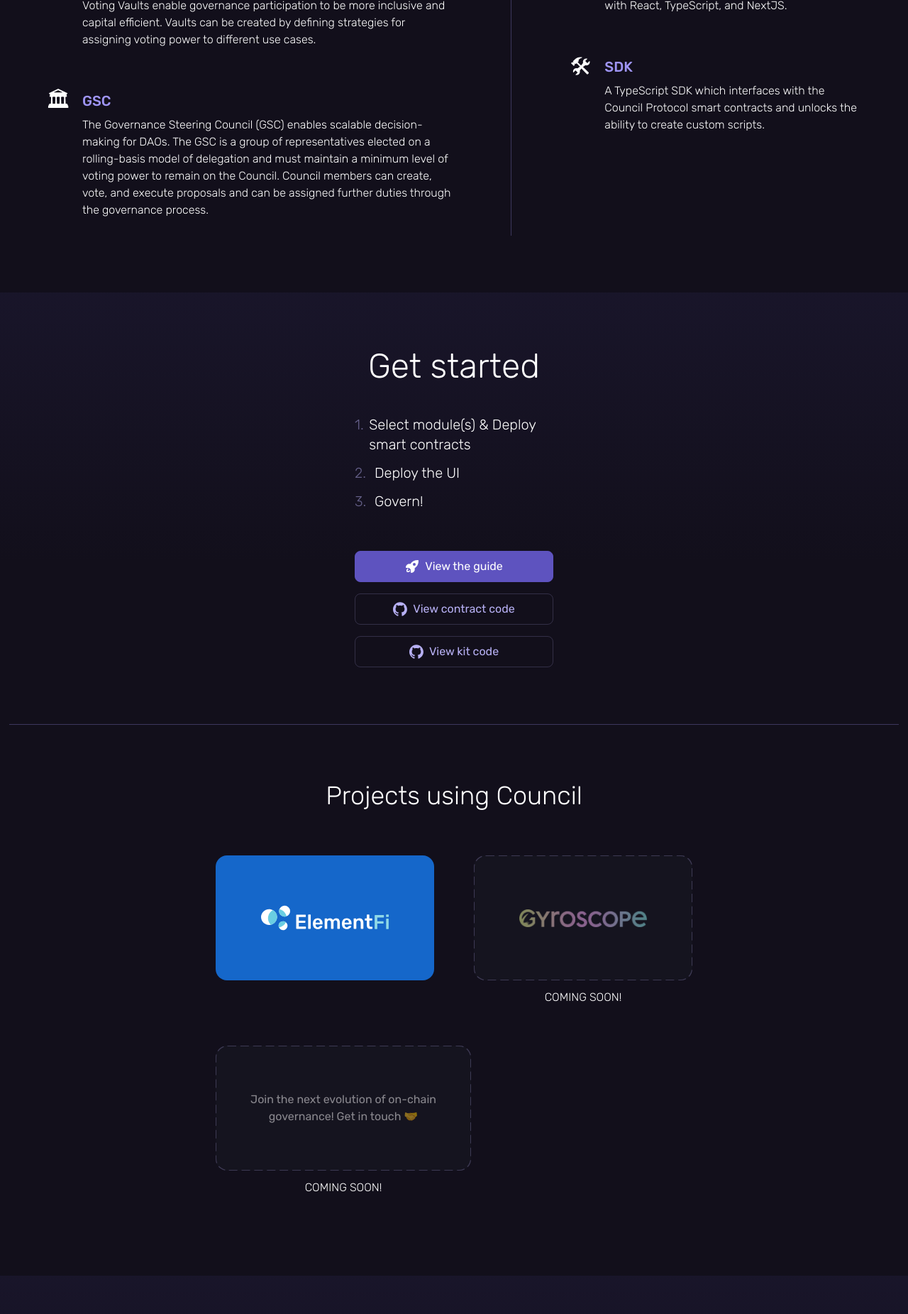
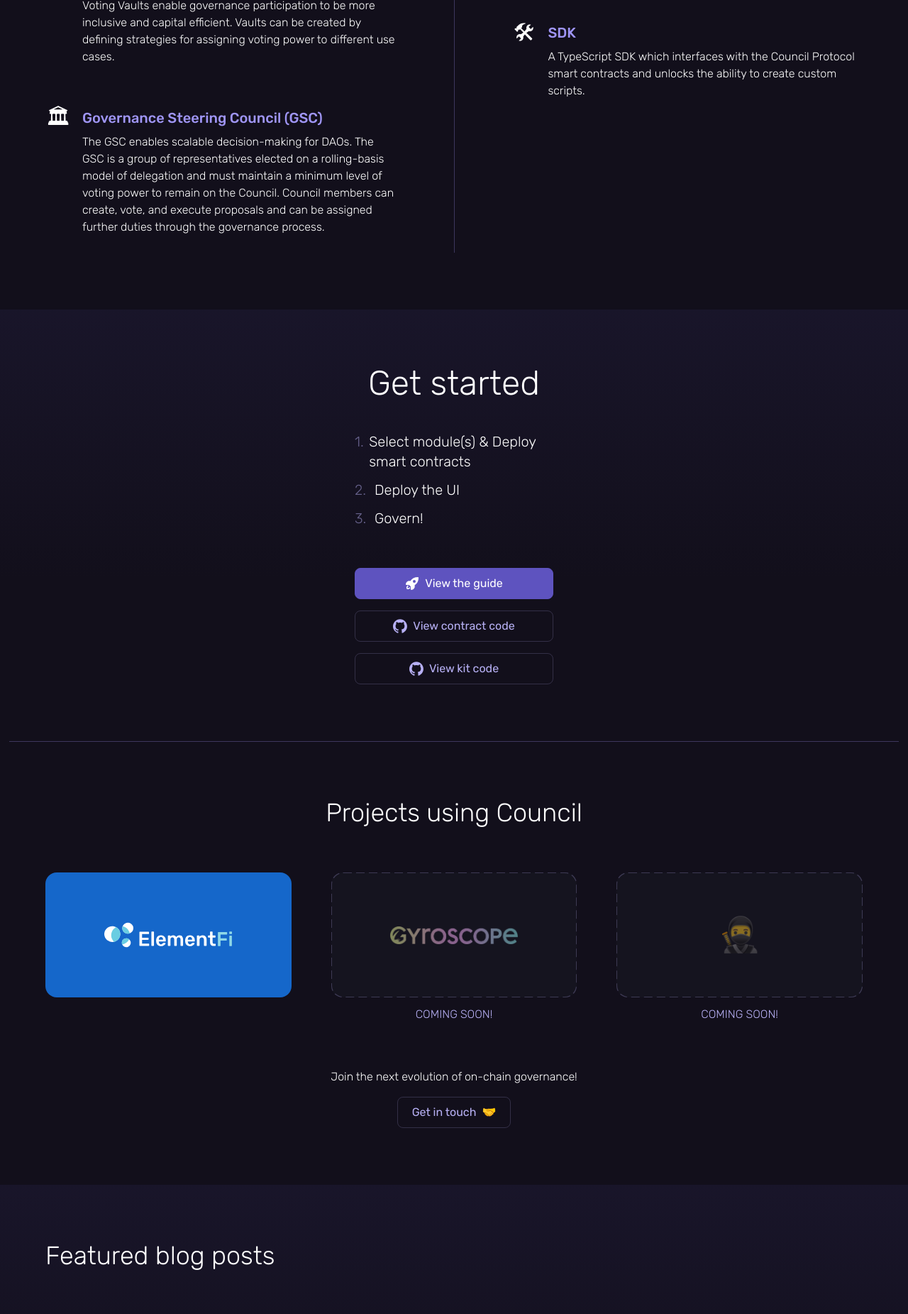
Before and after one commit to delvtech/council-kit, a React (Vite) app in the folder apps/landing-page/: page / in a window 1280 px wide. Shown: the part 1760-3611 px from the top of the page at 71% size. Built offline with nearby package versions, Linux system fonts and the light colour scheme; the HTML template or start-up script is replaced by a standard one.

Commit message:
Misc landing page polish (#279)

```diff
--- a/apps/landing-page/src/App.tsx
+++ b/apps/landing-page/src/App.tsx
@@ -34,7 +34,6 @@ function App(): ReactElement {
               <div className="flex gap-4">
                 <LinkButton
                   href="https://github.com/element-fi/council-kit/wiki/Getting-Started"
-                  target="_blank"
                   variant="primary"
                 >
                   <RocketLaunchIcon className="w-5" />
@@ -77,7 +76,7 @@ function App(): ReactElement {
             </div>
 
             <div className="flex flex-col gap-10 md:flex-row md:gap-20">
-              <div className="flex flex-col gap-8 py-6 pt-2 md:gap-14  md:max-w-[50%]">
+              <div className="flex flex-col gap-8 py-6 pt-2 md:gap-14 md:basis-1/2">
                 <div className="flex flex-col gap-6 md:items-center">
                   <h3 className="text-2xl font-semibold">Council Protocol</h3>
                   <p>
@@ -128,14 +127,13 @@ function App(): ReactElement {
                   </div>
                   <div className="flex flex-col gap-1">
                     <h4 className="text-xl font-medium leading-9 text-primary-text">
-                      GSC
+                      Governance Steering Council (GSC)
                     </h4>
                     <p>
-                      The Governance Steering Council (GSC) enables scalable
-                      decision-making for DAOs. The GSC is a group of
-                      representatives elected on a rolling-basis model of
-                      delegation and must maintain a minimum level of voting
-                      power to remain on the Council. Council members can
+                      The GSC enables scalable decision-making for DAOs. The GSC
+                      is a group of representatives elected on a rolling-basis
+                      model of delegation and must maintain a minimum level of
+                      voting power to remain on the Council. Council members can
                       create, vote, and execute proposals and can be assigned
                       further duties through the governance process.
                     </p>
@@ -143,9 +141,9 @@ function App(): ReactElement {
                 </div>
               </div>
 
-              <div className="bg-primary-text opacity-30 w-[1px] hidden md:block"></div>
+              <div className="bg-primary-text opacity-30 w-[1px] hidden basis-px md:block"></div>
 
-              <div className="flex flex-col gap-8 pt-2 pb-6 md:gap-14">
+              <div className="flex flex-col gap-8 pt-2 pb-6 md:gap-14 md:basis-1/2">
                 <div className="flex flex-col gap-6 md:items-center">
                   <h3 className="text-2xl font-semibold">Council Kit</h3>
                   <p>
@@ -226,7 +224,10 @@ function App(): ReactElement {
               </li>
             </ol>
             <div className="flex flex-col items-stretch w-full gap-4 mt-3">
-              <LinkButton href="#" variant="primary">
+              <LinkButton
+                href="https://github.com/element-fi/council-kit/wiki/Getting-Started"
+                variant="primary"
+              >
                 <RocketLaunchIcon className="w-5" />
                 View the guide
               </LinkButton>
@@ -252,12 +253,14 @@ function App(): ReactElement {
 
         {/* PROJECTS USING COUNCIL */}
         <div className="relative">
-          <div className="relative max-w-6xl box-content px-[4vw] mx-auto lg:mx-auto pt-20 pb-28 border-t border-primary-text/30">
+          <div className="relative max-w-6xl box-content px-[4vw] mx-auto py-20 border-t border-primary-text/30">
             <h2 className="mb-16 text-4xl text-center">
               Projects using Council
             </h2>
-            <div className="grid justify-center max-w-2xl grid-cols-1 mx-auto sm:grid-cols-2 gap-14">
-              <div className="min-w-max">
+
+            {/* Project tiles */}
+            <div className="grid justify-center grid-cols-1 mx-auto sm:grid-cols-2 gap-8 md:grid-cols-3 lg:gap-x-14 mb-16">
+              <div>
                 <a
                   href="https://governance.element.fi"
                   target="_blank"
@@ -267,7 +270,7 @@ function App(): ReactElement {
                   <img src={elementLogo} alt="Element Finance logo" />
                 </a>
               </div>
-              <div className="min-w-max">
+              <div>
                 <a
                   href="https://twitter.com/GyroStable/status/1629157857097654275?s=20"
                   target="_blank"
@@ -276,24 +279,31 @@ function App(): ReactElement {
                 >
                   <img src="/gyroscope-logo.png" width={180} alt="Gyroscope" />
                 </a>
-                <p className="mt-3 text-center">COMING SOON!</p>
+                <p className="mt-3 text-center text-primary-text-light">
+                  COMING SOON!
+                </p>
               </div>
-              <div className="min-w-max">
-                <a
-                  href="https://discord.gg/srgcTGccGe"
-                  target="_blank"
-                  rel="noreferrer"
-                  className="transition-all hover:scale-105 hover:opacity-100 hover:shadow-lg shadow-dark h-44 flex items-center justify-center p-5 bg-[#242833]/40 rounded-2xl relative overflow-hidden before:content-[''] before:absolute before:border-[6px] before:border-dashed before:border-primary-text-light/50 before:rounded-[22px] before:inset-[-5px] opacity-50"
-                >
-                  <p className="max-w-xs text-center">
-                    Join the next evolution of on-chain governance! Get in touch
-                    🤝
-                  </p>
-                  {/* <LockClosedIcon className="w-8" /> */}
-                </a>
-                <p className="mt-3 text-center">COMING SOON!</p>
+              <div>
+                <p className="transition-all text-5xl hover:scale-105 hover:opacity-100 hover:shadow-lg shadow-dark h-44 flex items-center justify-center p-5 bg-[#242833]/40 rounded-2xl relative overflow-hidden before:content-[''] before:absolute before:border-[6px] before:border-dashed before:border-primary-text-light/50 before:rounded-[22px] before:inset-[-5px] opacity-50">
+                  🥷
+                </p>
+                <p className="mt-3 text-center text-primary-text-light">
+                  COMING SOON!
+                </p>
               </div>
             </div>
+
+            {/* Get in touch */}
+            <p className="flex flex-col gap-4 items-center justify-center">
+              Join the next evolution of on-chain governance!
+              <LinkButton
+                href="https://discord.gg/srgcTGccGe"
+                target="_blank"
+                variant="stroke"
+              >
+                Get in touch <span>🤝</span>
+              </LinkButton>
+            </p>
           </div>
         </div>
 
```
